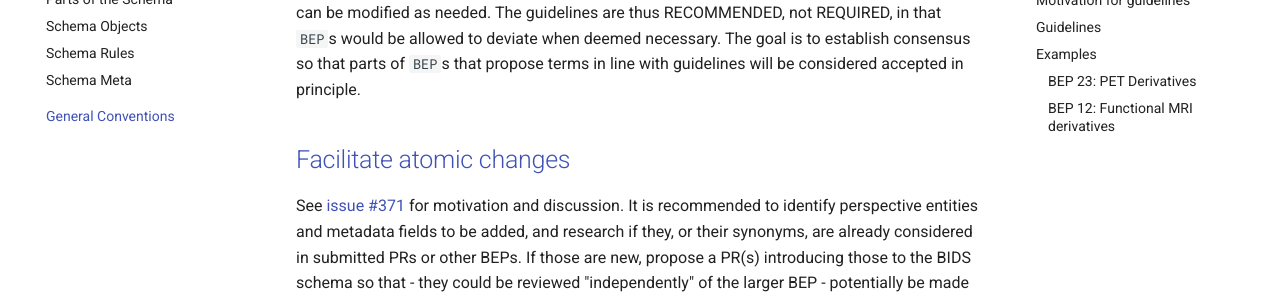
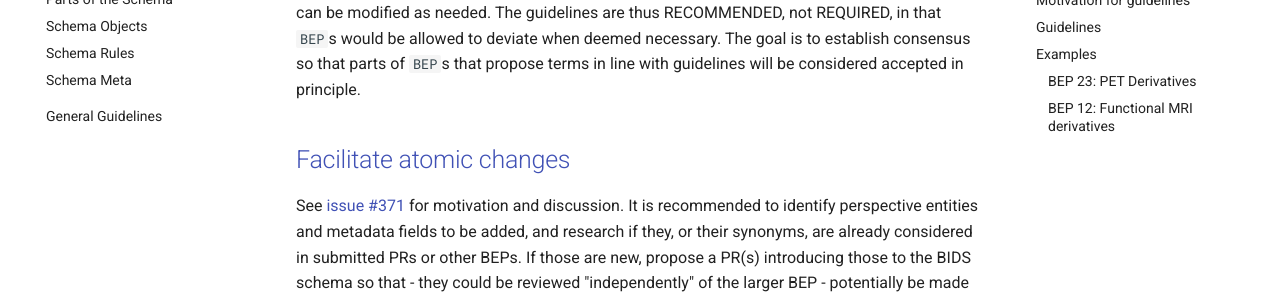
Before and after one commit to bids-standard/bids-extensions, an MkDocs documentation site: the page built from docs/general_conventions.md, in a window 1280 px wide. Shown: the part 282-582 px from the top of the page. Built offline with MkDocs 1.6.1 and Material for MkDocs 9.7.7, drawn with Linux system fonts in a browser that asks for light colours; comment, search, counter and statistics services are not loaded.

Commit message:
Update mkdocs.yml
rename general_conventions.md to general_guidelines.md

Co-authored-by: Yaroslav Halchenko <debian@onerussian.com>

```diff
--- a/mkdocs.yml
+++ b/mkdocs.yml
@@ -18,7 +18,7 @@ nav:
       - Schema Objects: schema_objects.md
       - Schema Rules: schema_rules.md
       - Schema Meta: schema_meta.md
-  - General Conventions: general_conventions.md
+  - General Guidelines: general_guidelines.md
 
 theme:
     name: material
```
